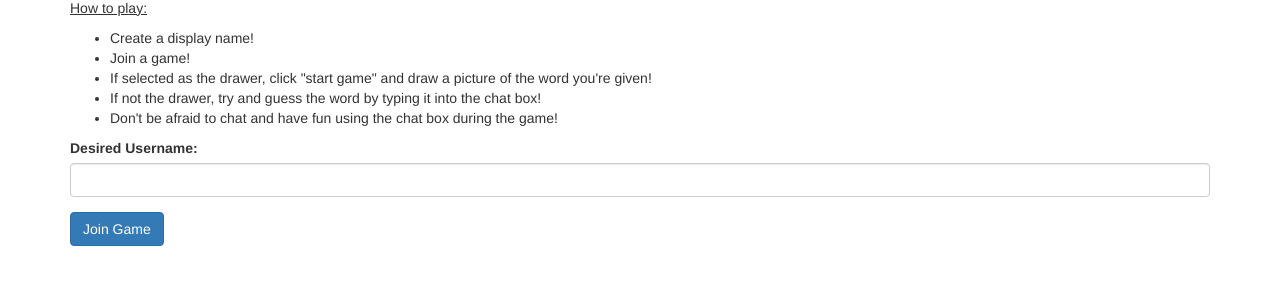
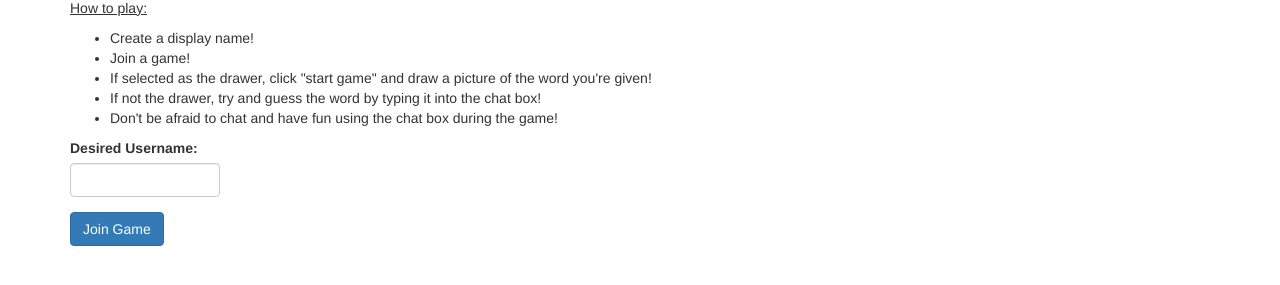
Before and after one commit to cisc474/drawwithme, a website: page public/html/index.html in a window 1280 px wide. Shown: the part 139-424 px from the top of the page. Drawn offline with nearby package versions, Linux system fonts and the light colour scheme; some packages are replaced by stand-ins of ours; no server answers.

Commit message:
Adjusted name input text box size
It was too big...

```diff
--- a/public/css/style.css
+++ b/public/css/style.css
@@ -56,3 +56,7 @@ canvas {
 #gameTimer{
   font-size: 32px;
 }
+
+#nameInput{
+  width: 150px;
+}
```
